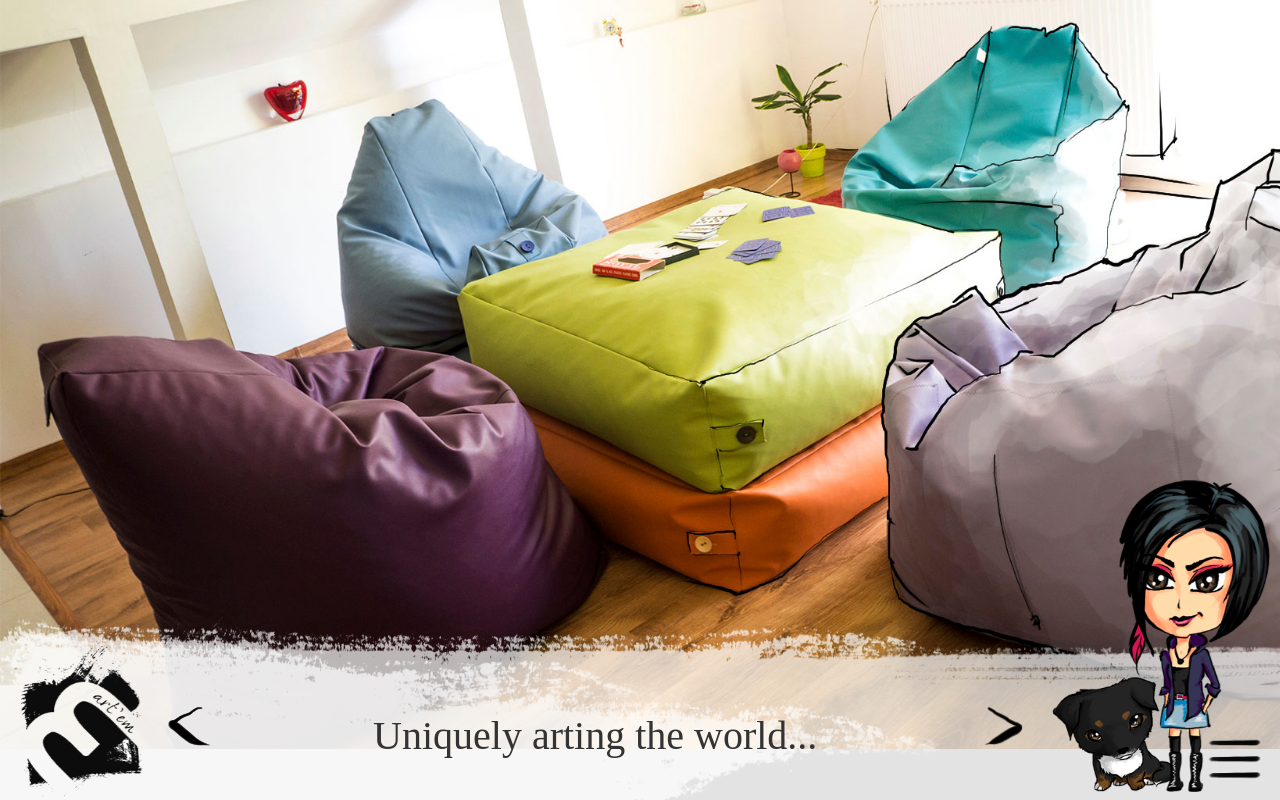
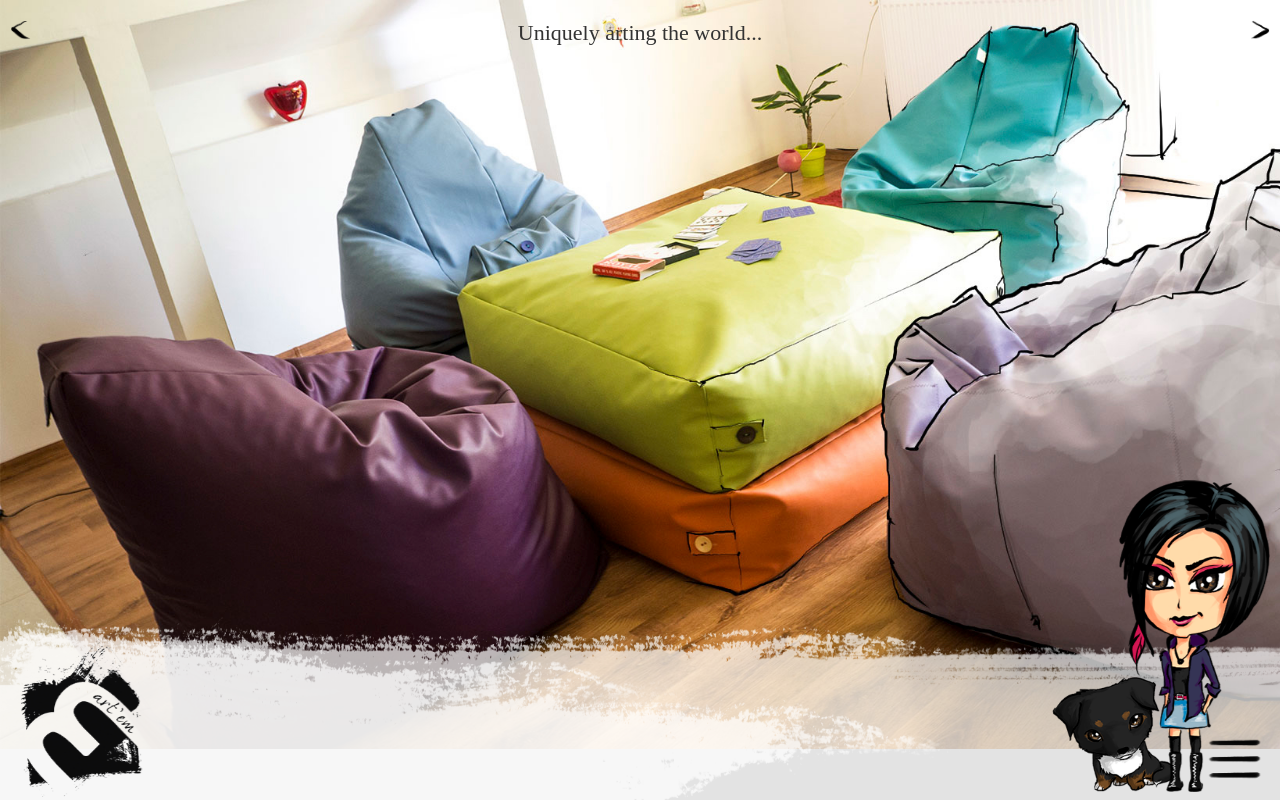
Before and after one commit to justinpopa20/artemdesign, a website: page public/index.html in a window 1280 px wide. Drawn offline with nearby package versions, Linux system fonts and the light colour scheme; some packages are replaced by stand-ins of ours; a web font is replaced by a local one.

Commit message:
Modified media queries to bootstrap standard

```diff
--- a/public/css/main.css
+++ b/public/css/main.css
@@ -337,7 +337,14 @@ footer.navmenu .list .submenu li:hover:after {
 }
 */
 
-@media screen and (max-width: 1120px) {
+
+/* Large Devices, Wide Screens */
+
+@media only screen and (max-width: 1200px),
+screen and (max-height: 800px) {
+    body {
+        font-size: 8px;
+    }
     .description {
         top: 0;
         left: 10px;
@@ -359,19 +366,23 @@ footer.navmenu .list .submenu li:hover:after {
     }
 }
 
-@media screen and (max-height: 800px),
-screen and (max-width: 1120px) {
-    body {
-        font-size: 8px;
-    }
-}
 
-@media screen and (max-height: 650px),
-screen and (max-width: 720px) {
+/* Medium Devices, Desktops */
+
+@media only screen and (max-width: 992px) {}
+
+
+/* Small Devices, Tablets */
+
+@media only screen and (max-width: 768px),
+screen and (max-height: 650px) {
     body {
         font-size: 6px;
     }
 }
+
+
+/* Extra Small Devices, Phones */
 
 @media screen and (max-width: 480px) {
     /*MENU*/
@@ -438,3 +449,8 @@ screen and (max-width: 720px) {
         display: block;
     }
 }
+
+
+/* Custom, iPhone Retina */
+
+@media only screen and (max-width: 320px) {}
```
